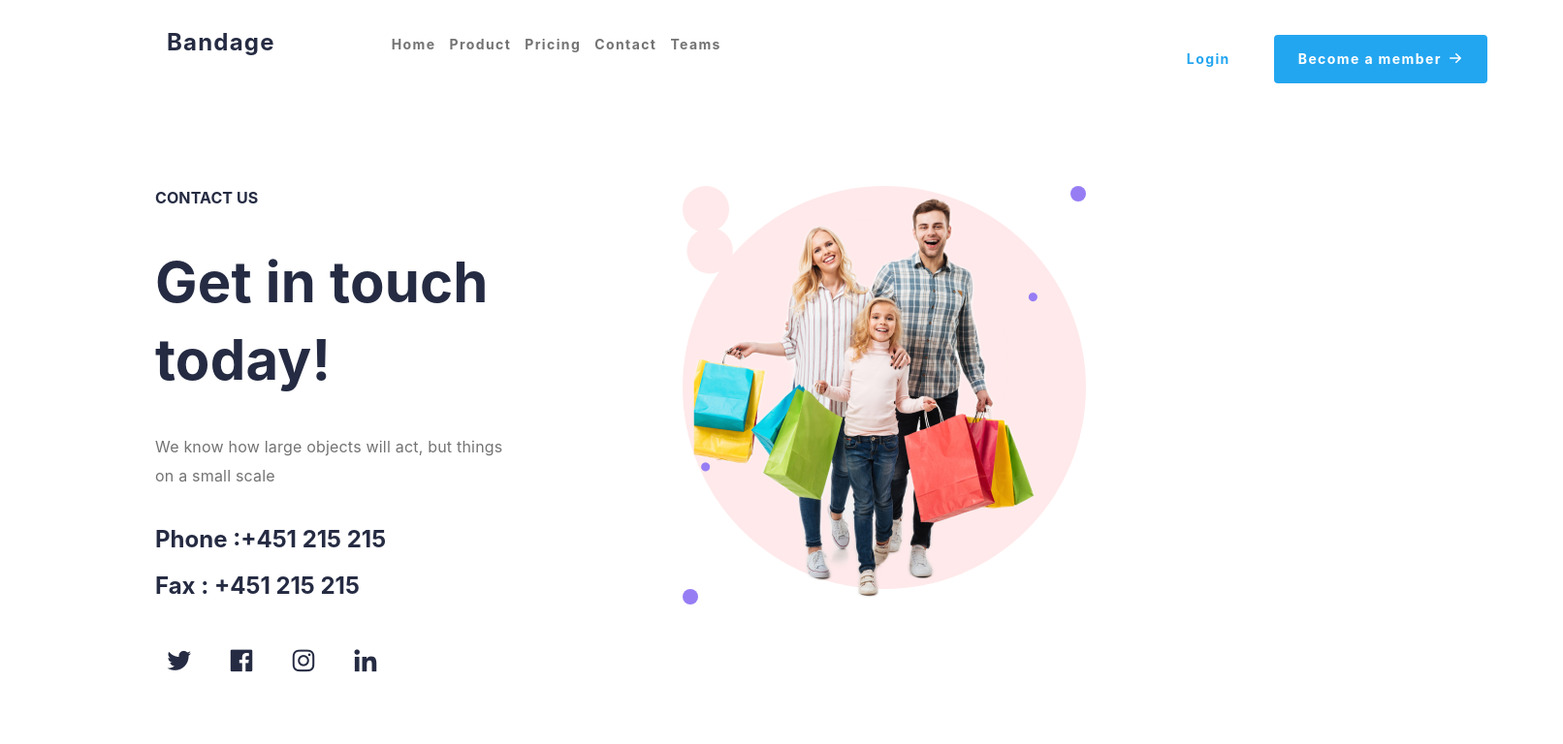
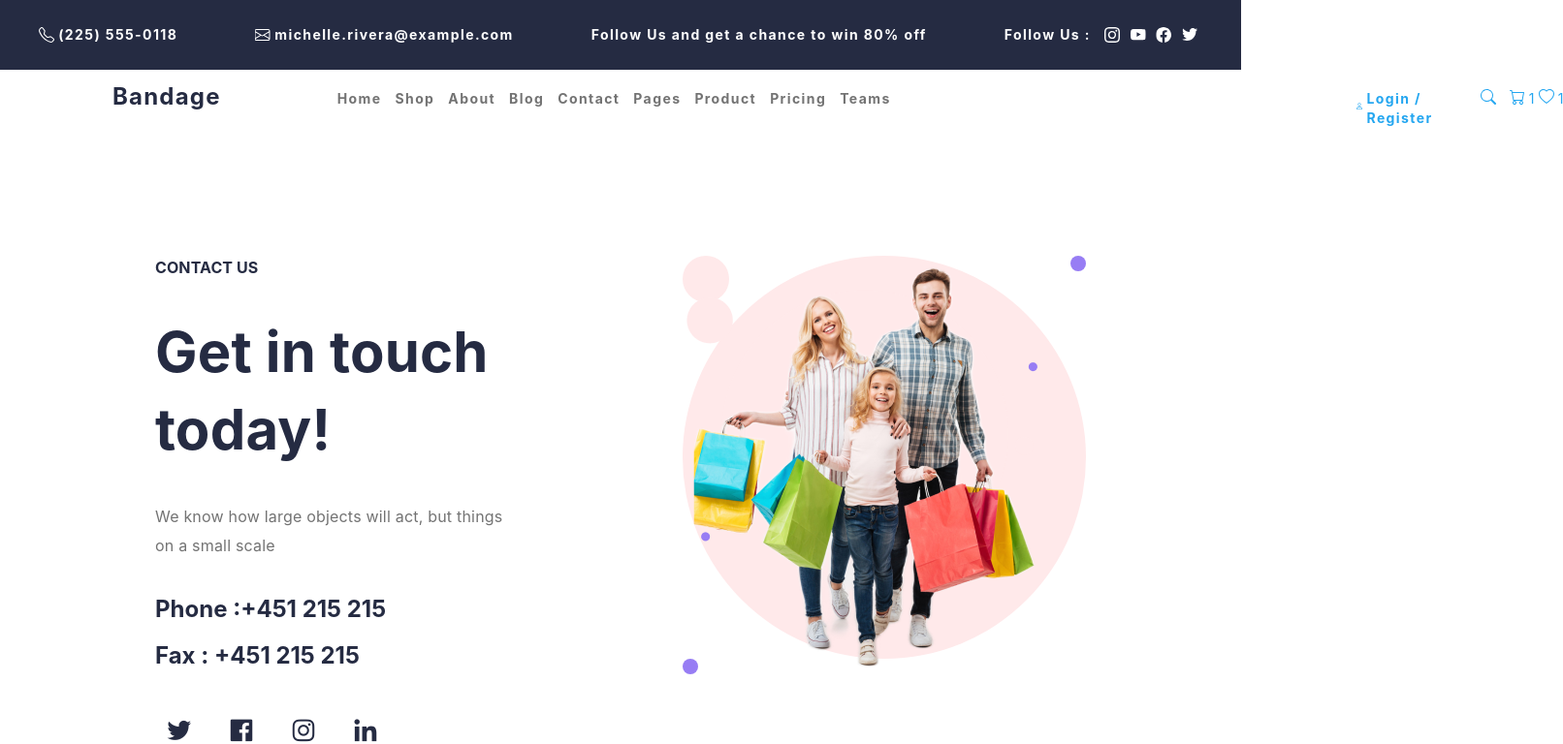
Before and after one commit to deniz244/e-commerce, a React (Create React App) app: page /contact in a window 1280 px wide. Shown: the top 768 px of the page at 97% size, 1612 px wide, since content can reach past the window. Built offline with nearby package versions, Linux system fonts and the light colour scheme.

Commit message:
All headers combined

```diff
--- a/src/components/aboutPageComps/AboutHeader.js
+++ b/src/components/aboutPageComps/AboutHeader.js
@@ -1,11 +1,11 @@
 import React from "react";
-import AboutNav from "../navbars/AboutNav";
+import Header from "../../layout/Header";
 import AboutUs from "./AboutUs";
 
 export default function AboutHeader() {
   return (
     <div>
-      <AboutNav />
+      <Header />
       <AboutUs />
     </div>
   );
--- a/src/components/contactPageComps/ContactHeader.js
+++ b/src/components/contactPageComps/ContactHeader.js
@@ -1,11 +1,11 @@
 import React from "react";
-import AboutNav from "../navbars/AboutNav";
+import Header from "../../layout/Header";
 import headerImg from "../../assets/contactPage/header.png";
 
 export default function ContactHeader() {
   return (
     <div>
-      <AboutNav />
+      <Header />
       <div className="flex justify-between py-28">
         <div className="flex flex-col gap-[35px] w-[400px] text-[#252B42] ml-40">
           <h5 className="font-['Montserrat', sans-serif] font-bold text-base leading-[24px] tracking-[0.1px]">
--- a/src/components/navbars/AboutNav.js
+++ /dev/null
@@ -1,41 +0,0 @@
-import React from "react";
-import { Link } from "react-router-dom";
-import rArrow from "../../assets/aboutPage/aboutNav/arrow-right .icn-xs.svg";
-
-export default function AboutNav() {
-  return (
-    <div className="flex h-20 bg-[#FFFFFF] pt-4 pb-4 items-start flex-col gap-3 pl-20 ml-14">
-      <div className="flex h-14 w-auto justify-end items-start gap-10 font-['Montserrat', sans-serif] ">
-        <div className="flex items-center py-3 pl-9 pr-20 text-2xl font-bold leading-8 tracking-wider text-[#252B42]">
-          <h3>Bandage</h3>
-        </div>
-
-        <div className="flex px-0 py-5 justify-center gap-96">
-          <div className="flex flex-row items-start gap-3.5 text-sm text-[#737373] font-bold tracking-widest">
-            <Link to="/">Home</Link>
-            <Link to="/product">Product</Link>
-            <Link to="/pricing">Pricing</Link>
-            <Link to="/contact">Contact</Link>
-            <Link to="/teams">Teams</Link>
-          </div>
-
-          <div className="flex flex-row pl-24  text-[#23A6F0]">
-            <div className="flex pr-5 p-15 items-center gap-[45px] text-sm font-bold tracking-widest ">
-              <Link to="/login">Login</Link>
-
-              <Link
-                to="/signup"
-                className="flex bg-[#23A6F0] rounded text-white pt-[15px] pb-[15px] pl-[25px] pr-[25px] text-sm w-[220px] m-auto "
-              >
-                Become a member
-                <span className="pl-2">
-                  <img src={rArrow} alt="right arrow" className="pt-1"></img>
-                </span>
-              </Link>
-            </div>
-          </div>
-        </div>
-      </div>
-    </div>
-  );
-}
--- a/src/components/navbars/LightNav.js
+++ b/src/components/navbars/LightNav.js
@@ -21,6 +21,9 @@ export default function LightNav() {
             <Link to="/blog">Blog</Link>
             <Link to="/contact">Contact</Link>
             <Link to="/pages">Pages</Link>
+            <Link to="/product">Product</Link>
+            <Link to="/pricing">Pricing</Link>
+            <Link to="/teams">Teams</Link>
           </div>
 
           <div className="flex flex-row pl-24  text-[#23A6F0]">
```
